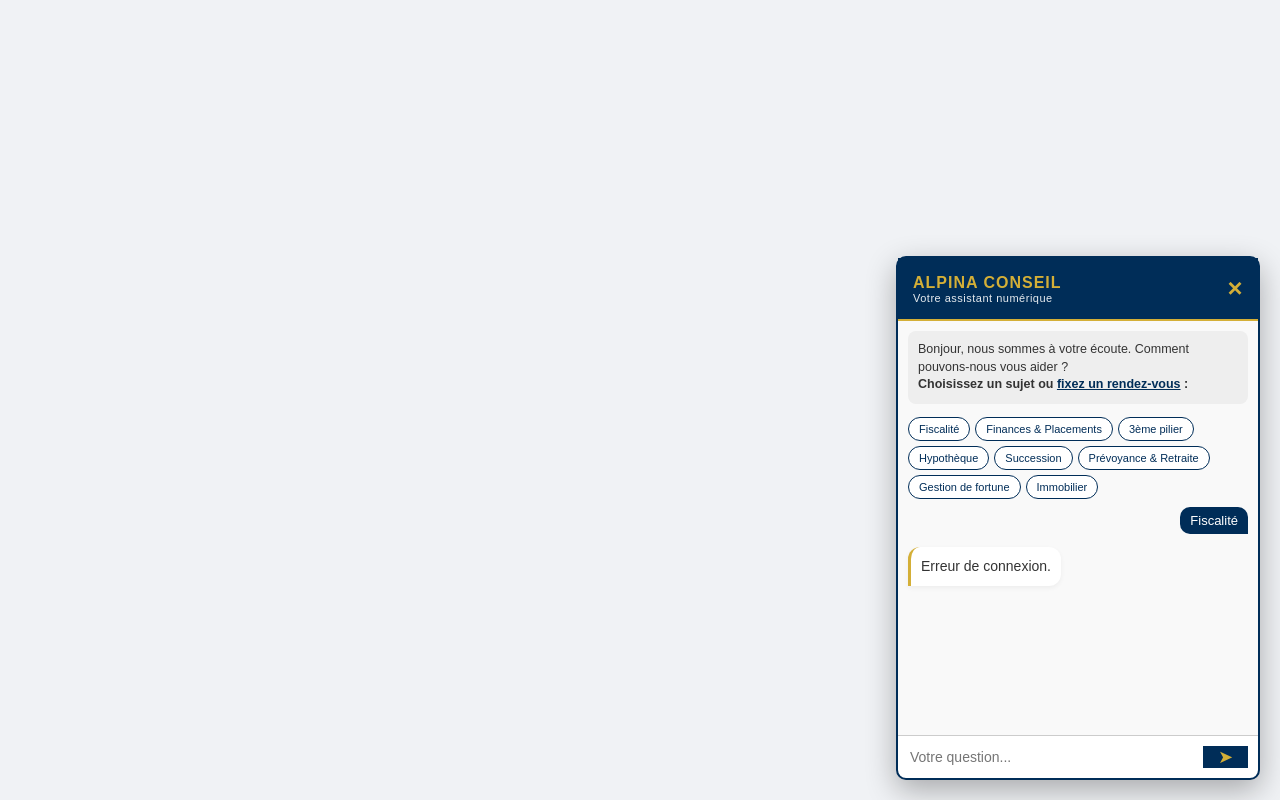
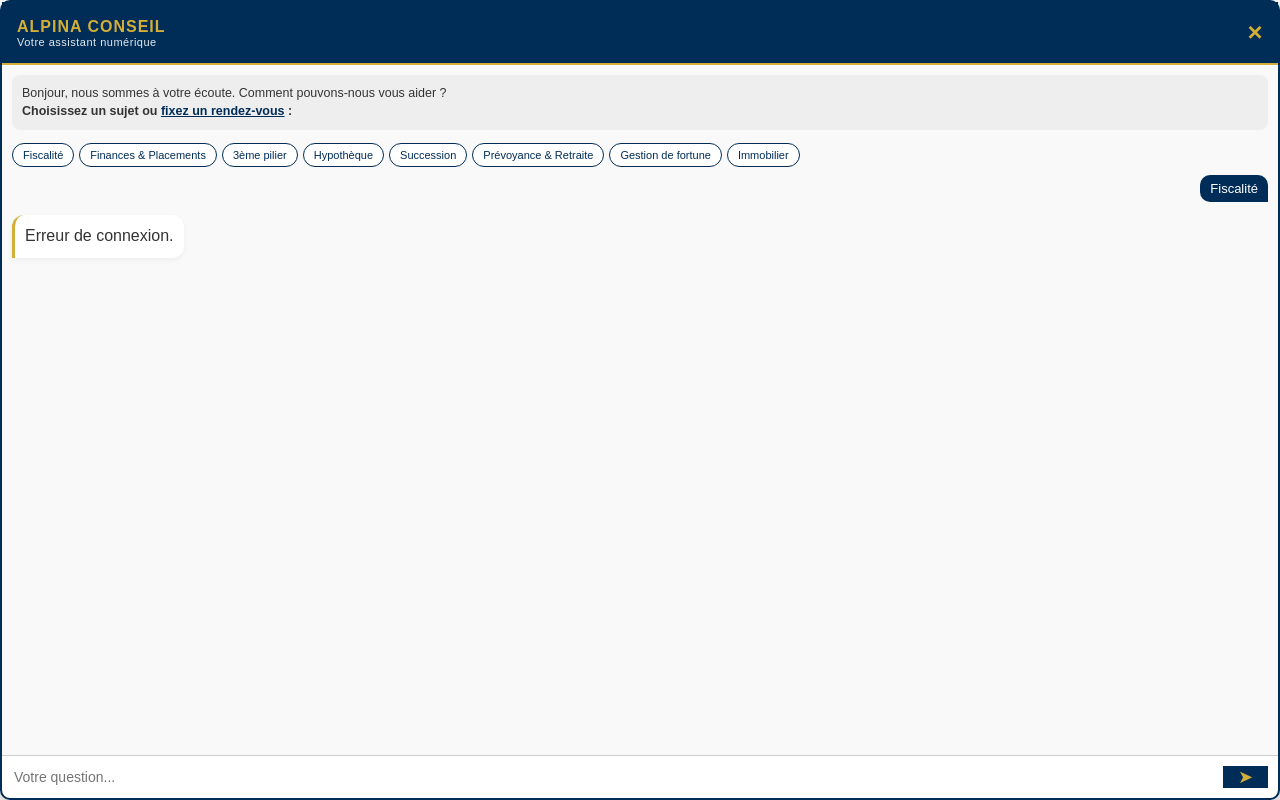
Before and after one commit to Sacha999999999/alpina-chat, a plain HTML site: page public/index.html in a window 1280 px wide. Both pictures are taken after a click on the button "Fiscalité". Drawn offline with Linux system fonts and the light colour scheme; no server answers.

Commit message:
Update index.html

```diff
--- a/public/index.html
+++ b/public/index.html
@@ -4,20 +4,136 @@
 <meta charset="UTF-8">
 <title>Alpina Conseil Chatbot</title>
 <style>
-  body { margin:0; font-family:Arial,sans-serif; background:#f0f2f5; }
-  #alp-chat-box { position:fixed; bottom:20px; right:20px; z-index:999999; display:flex; width:360px; height:520px; background:#fff; border:2px solid #002D58; border-radius:10px; flex-direction:column; box-shadow:0 10px 30px rgba(0,0,0,0.3); }
-  #alp-header { background:#002D58; color:#D4AF37; padding:15px; font-weight:bold; display:flex; justify-content:space-between; align-items:center; border-bottom:2px solid #D4AF37; }
-  #alp-header span.close { cursor:pointer; font-size:20px; }
-  #alp-msgs { flex:1; padding:10px; overflow-y:auto; background:#f9f9f9; font-size:14px; display:flex; flex-direction:column; gap:8px; }
-  .welcome { background:#eee; padding:10px; border-radius:8px; line-height:1.4; color:#333; font-size:12.5px; }
-  #quick-buttons { display:flex; flex-wrap:wrap; gap:5px; margin-top:5px; }
-  #quick-buttons button { background:#fff; border:1px solid #002D58; color:#002D58; border-radius:15px; padding:5px 10px; font-size:11px; cursor:pointer; }
-  #alp-input-container { display:flex; padding:10px; border-top:1px solid #ccc; }
-  #alp-input { flex:1; border:none; outline:none; font-size:14px; color:#333; }
-  #send-btn { background:#002D58; color:#D4AF37; border:none; padding:0 15px; cursor:pointer; font-size:18px; }
-  .user-msg { background:#002D58; color:white; padding:6px 10px; border-radius:10px 10px 0 10px; align-self:flex-end; max-width:85%; margin-bottom:5px; font-size:13px; }
-  .ai-msg { background:#fff; padding:10px; border-radius:12px 12px 12px 0; align-self:flex-start; border-left:3px solid #D4AF37; max-width:80%; box-shadow:0 2px 5px rgba(0,0,0,0.05); margin-bottom:5px; line-height:1.4; color:#333; }
-  .loader { background:#f0f0f0; padding:10px; border-radius:12px 12px 12px 0; align-self:flex-start; font-style:italic; color:#666; font-size:12px; border-left:3px solid #D4AF37; margin-bottom:5px; }
+html, body {
+  margin:0;
+  padding:0;
+  height:100%;
+  overflow:hidden;
+  font-family:Arial,sans-serif;
+}
+
+#alp-chat-box {
+  width:100%;
+  height:100%;
+  display:flex;
+  flex-direction:column;
+  box-sizing:border-box;
+  border:2px solid #002D58;
+  border-radius:10px;
+  box-shadow:0 10px 30px rgba(0,0,0,0.3);
+  background:#fff;
+}
+
+#alp-header {
+  background:#002D58;
+  color:#D4AF37;
+  padding:15px;
+  font-weight:bold;
+  display:flex;
+  justify-content:space-between;
+  align-items:center;
+  border-bottom:2px solid #D4AF37;
+}
+
+#alp-header span.close {
+  cursor:pointer;
+  font-size:20px;
+}
+
+#alp-msgs {
+  flex: 1;
+  padding:10px;
+  overflow-y:auto;
+  display:flex;
+  flex-direction:column;
+  gap:8px;
+  background:#f9f9f9;
+}
+
+#welcome-msg {
+  background:#eee;
+  padding:10px;
+  border-radius:8px;
+  line-height:1.4;
+  color:#333;
+  font-size:12.5px;
+}
+
+#quick-buttons {
+  display:flex;
+  flex-wrap:wrap;
+  gap:5px;
+  margin-top:5px;
+}
+
+#quick-buttons button {
+  background:#fff;
+  border:1px solid #002D58;
+  color:#002D58;
+  border-radius:15px;
+  padding:5px 10px;
+  font-size:11px;
+  cursor:pointer;
+}
+
+#alp-input-container {
+  display:flex;
+  padding:10px;
+  border-top:1px solid #ccc;
+}
+
+#alp-input {
+  flex:1;
+  border:none;
+  outline:none;
+  font-size:14px;
+  color:#333;
+}
+
+#send-btn {
+  background:#002D58;
+  color:#D4AF37;
+  border:none;
+  padding:0 15px;
+  cursor:pointer;
+  font-size:18px;
+}
+
+.user-msg {
+  background:#002D58;
+  color:white;
+  padding:6px 10px;
+  border-radius:10px 10px 0 10px;
+  align-self:flex-end;
+  max-width:85%;
+  margin-bottom:5px;
+  font-size:13px;
+}
+
+.ai-msg {
+  background:#fff;
+  padding:10px;
+  border-radius:12px 12px 12px 0;
+  align-self:flex-start;
+  border-left:3px solid #D4AF37;
+  max-width:80%;
+  box-shadow:0 2px 5px rgba(0,0,0,0.05);
+  margin-bottom:5px;
+  line-height:1.4;
+  color:#333;
+}
+
+.loader {
+  background:#f0f0f0;
+  padding:10px;
+  border-radius:12px 12px 12px 0;
+  align-self:flex-start;
+  font-style:italic;
+  color:#666;
+  font-size:12px;
+  border-left:3px solid #D4AF37;
+  margin-bottom:5px;
+}
 </style>
 </head>
 <body>
@@ -32,10 +148,11 @@
   </div>
 
   <div id="alp-msgs">
-    <div class="welcome">
+    <div id="welcome-msg">
       Bonjour, nous sommes à votre écoute. Comment pouvons-nous vous aider ?<br>
       <strong>Choisissez un sujet ou <a href="https://www.alpina-conseil.ch/contact" target="_blank" style="color:#002D58; text-decoration:underline;">fixez un rendez-vous</a> :</strong>
     </div>
+
     <div id="quick-buttons">
       <button data-value="Fiscalité">Fiscalité</button>
       <button data-value="Conseil financier et placements">Finances & Placements</button>
@@ -59,65 +176,63 @@ const msgs = document.getElementById('alp-msgs');
 const input = document.getElementById('alp-input');
 const sendBtn = document.getElementById('send-btn');
 
-// Fonction pour ajouter message
-function addMessage(text, type) {
+function addMessage(text, type){
   const div = document.createElement('div');
   div.textContent = text;
-  div.className = type === 'user' ? 'user-msg' : 'ai-msg';
+  div.className = type==='user'?'user-msg':'ai-msg';
   msgs.appendChild(div);
   msgs.scrollTo({ top: msgs.scrollHeight, behavior: 'smooth' });
 }
 
-// Fonction loader
-function showLoader() {
+function showLoader(){
   const l = document.createElement('div');
-  l.className = 'loader';
-  l.id = 'alp-loading-indicator';
-  l.textContent = "Alpina IA analyse votre demande...";
+  l.className='loader';
+  l.id='alp-loading-indicator';
+  l.textContent="Alpina IA analyse votre demande...";
   msgs.appendChild(l);
   msgs.scrollTo({ top: msgs.scrollHeight, behavior: 'smooth' });
 }
-function removeLoader() { document.getElementById('alp-loading-indicator')?.remove(); }
+function removeLoader(){ document.getElementById('alp-loading-indicator')?.remove(); }
 
 // Préquestions
-document.querySelectorAll('#quick-buttons button').forEach(btn => {
-  btn.onclick = () => {
-    input.value = btn.dataset.value;
+document.querySelectorAll('#quick-buttons button').forEach(btn=>{
+  btn.onclick=()=>{
+    input.value=btn.dataset.value;
     sendMessage();
   };
 });
 
 // Envoi du message
-async function sendMessage() {
-  const val = input.value.trim();
-  if (!val) return;
-  input.value = '';
+async function sendMessage(){
+  const val=input.value.trim();
+  if(!val) return;
+  input.value='';
   addMessage(val,'user');
   showLoader();
 
-  try {
-    const res = await fetch('/api/chat', {
+  try{
+    const res=await fetch('/api/chat',{
       method:'POST',
       headers:{'Content-Type':'application/json'},
-      body:JSON.stringify({ message: val })
+      body:JSON.stringify({message:val})
     });
-    const data = await res.json();
+    const data=await res.json();
     removeLoader();
     addMessage(data.text,'ai');
-  } catch(err) {
+  }catch(err){
     removeLoader();
     addMessage('Erreur de connexion.','ai');
   }
 }
 
 // Bouton et Enter
-sendBtn.onclick = sendMessage;
-input.onkeydown = e => { if(e.key==='Enter'){ e.preventDefault(); sendMessage(); } };
+sendBtn.onclick=sendMessage;
+input.onkeydown=e=>{ if(e.key==='Enter'){ e.preventDefault(); sendMessage(); } };
 
-// Si question via URL, l'envoyer automatiquement
-const params = new URLSearchParams(window.location.search);
-const q = params.get('question');
-if(q){ input.value = q; sendMessage(); }
+// Envoi automatique si question dans URL
+const params=new URLSearchParams(window.location.search);
+const q=params.get('question');
+if(q){ input.value=q; sendMessage(); }
 </script>
 
 </body>
```
